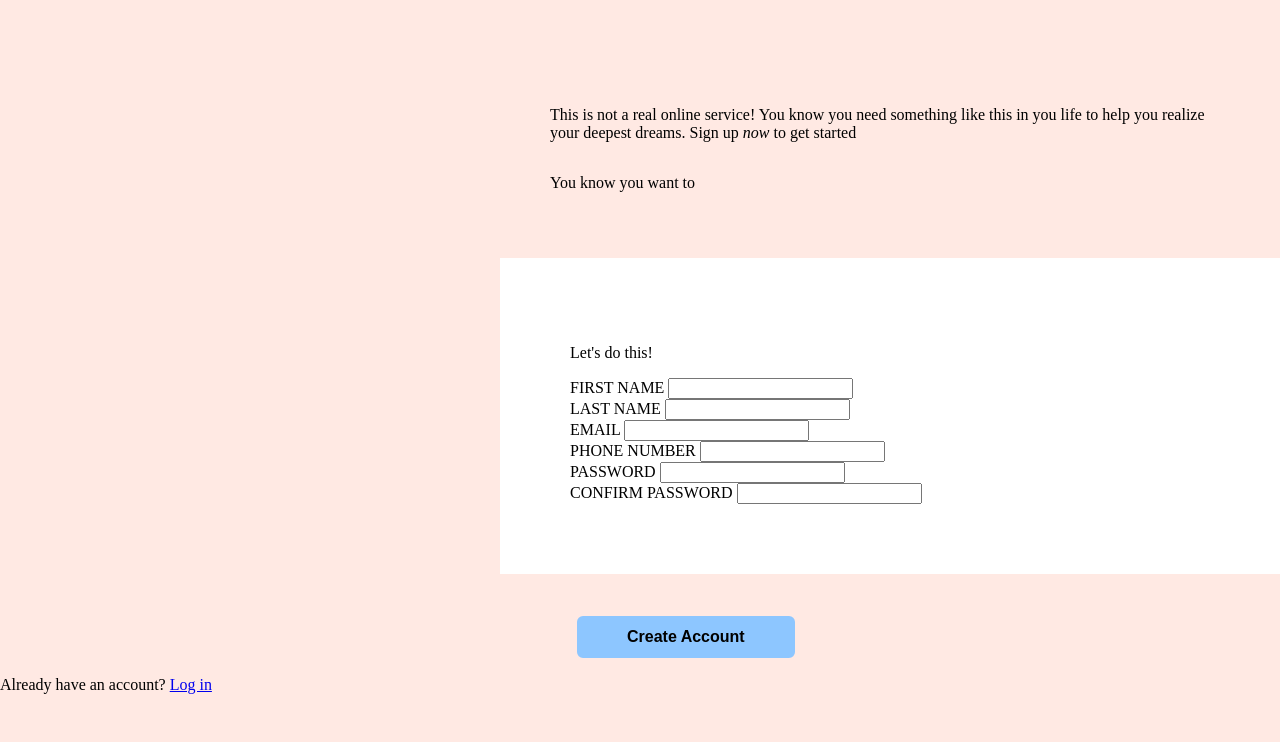
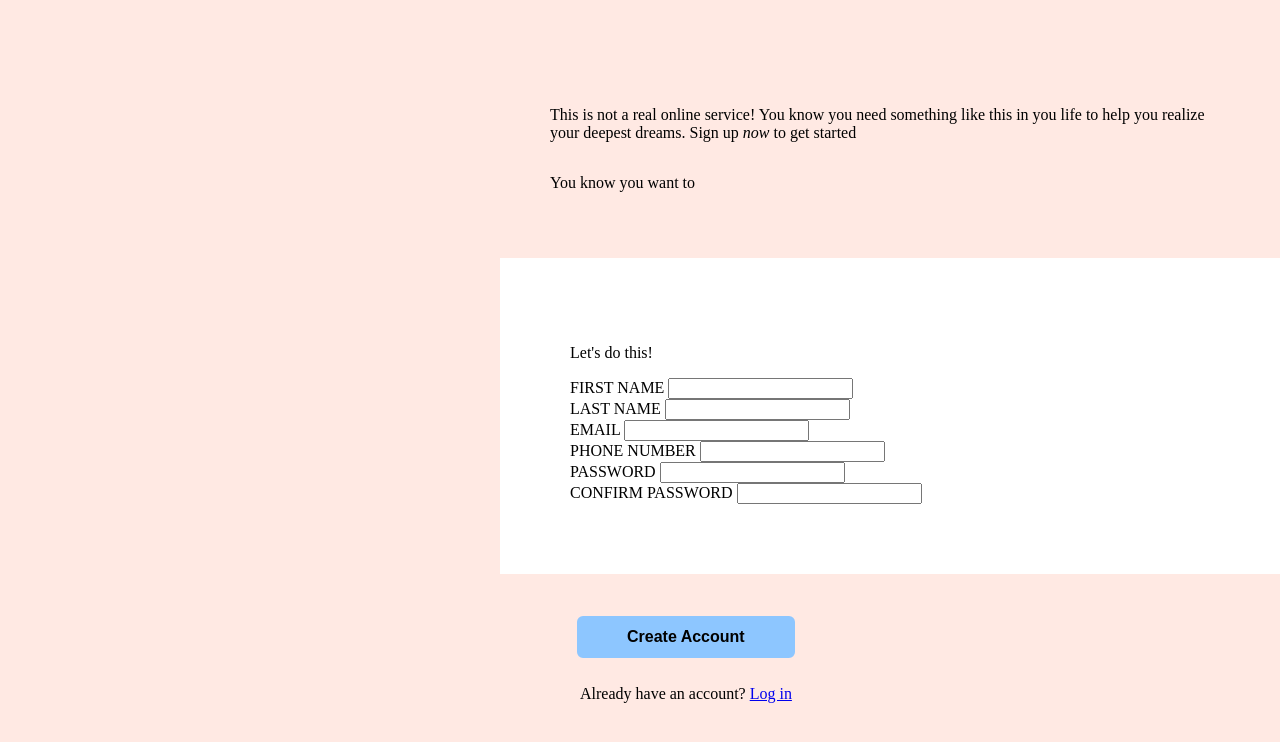
Before and after one commit to wilsonsiaw/sign-up-form, a plain HTML site: page index.html in a window 1280 px wide. Drawn offline with Linux system fonts and the light colour scheme.

Commit message:
Position the login text

```diff
--- a/style.css
+++ b/style.css
@@ -37,3 +37,8 @@ button {
     background-color: #8dc6ff;
     box-shadow: lightgrey;
 }
+
+.login-text {
+    padding: 5px;
+    margin: 4px 0px -50px 575px;
+}
```
